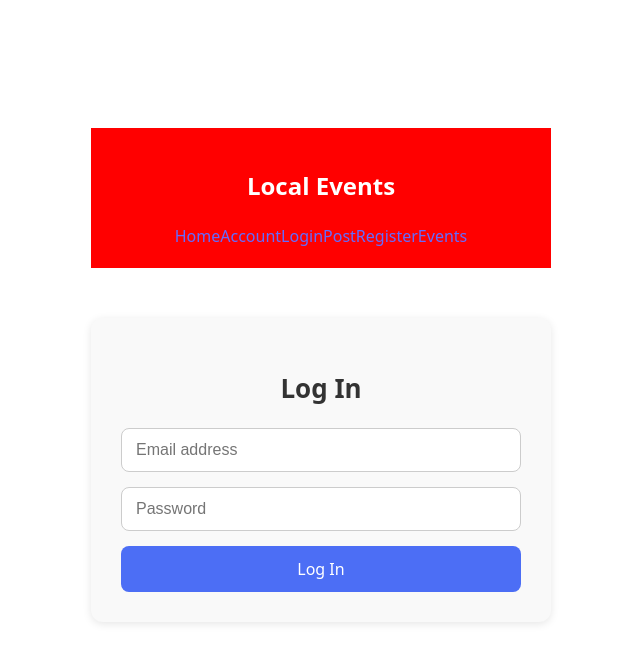
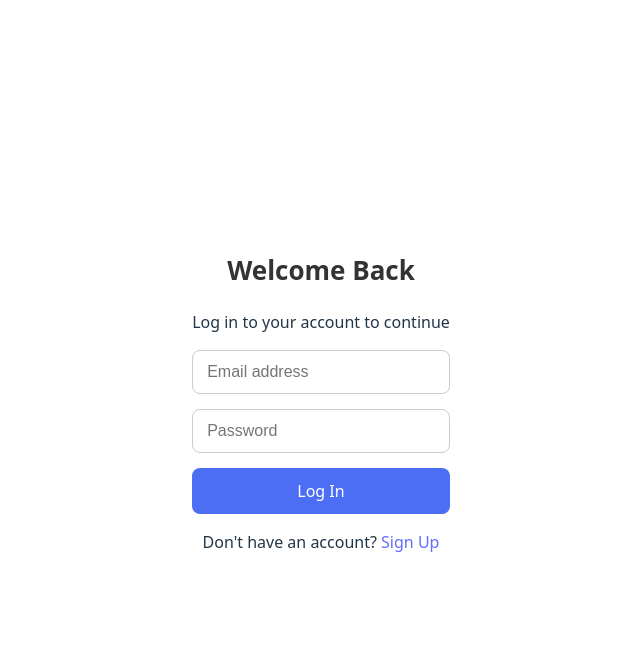
Before and after one commit to ShanedalyCS/local-events, a React app: page /login in a window 1280 px wide. Shown: the top 662 px of the page, without its empty margins (319-959 px from the left). Built offline with nearby package versions, Linux system fonts and the light colour scheme; no server answers; the HTML template or start-up script is replaced by a standard one.

Commit message:
Edit Login - redirect to login page on first launch

```diff
--- a/src/Pages/LogIn.jsx
+++ b/src/Pages/LogIn.jsx
@@ -8,17 +8,17 @@ import Home from '../Pages/Home.jsx';
 
 
 
-const LogIn = () => {  const [email, setEmail] = useState('');
+const LogIn = ({ setIsLoggedIn }) => {
+  const [email, setEmail] = useState('');
   const [password, setPassword] = useState('');
   const navigate = useNavigate();
   const [message, setMessage] = useState("");
 
-
   const handleLogIn = async (e) => {
     e.preventDefault();
 
-  setMessage("Logging in..."); // optional feedback
-  console.log("Login button clicked!", { email, password });
+    setMessage("Logging in...");
+    console.log("Login button clicked!", { email, password }); // REMOVE PASSWORD AFTER TESTING
 
     const { data, error } = await supabase.auth.signInWithPassword({
       email,
@@ -31,47 +31,58 @@ const LogIn = () => {  const [email, setEmail] = useState('');
     } else {
       console.log("Login success:", data);
       setMessage("✅ Successfully logged in!");
-    navigate("/"); // Redirect to home page
+
+      // **Update login state**
+      setIsLoggedIn(true); // Overrides automatic login redirect
+
+      // Delay redirect so user can see the message
+      setTimeout(() => {
+        navigate("/");
+      }, 1000);
     }
   };
 
 
+  return (
+    <div className="login-page">
+      <div className="login-card">
+        <h2 className="login-title">Welcome Back</h2>
+        <p className="login-subtitle">Log in to your account to continue</p>
 
-  return (
-    <div>
-      <NavBar />
-
-      <div className="login-container">
-        <h2 className="login-title">Log In</h2>
-
-        <form className="login-form" onSubmit={handleLogIn}>
+        <form onSubmit={handleLogIn} className="login-form">
           <input
             type="email"
             placeholder="Email address"
-            className="login-input"
             value={email}
             onChange={(e) => setEmail(e.target.value)}
+            className="login-input"
             required
           />
-
           <input
             type="password"
             placeholder="Password"
-            className="login-input"
             value={password}
             onChange={(e) => setPassword(e.target.value)}
+            className="login-input"
             required
           />
-
           <button type="submit" className="login-button">
             Log In
           </button>
         </form>
 
         {message && <p className="login-message">{message}</p>}
+
+        <p className="login-footer">
+          Don't have an account?{" "}
+          <a href="/register" className="login-link">
+            Sign Up
+          </a>
+        </p>
       </div>
     </div>
   );
 };
 
+
 export default LogIn;
```
Lines whose indentation alone changed are shown as unchanged.
